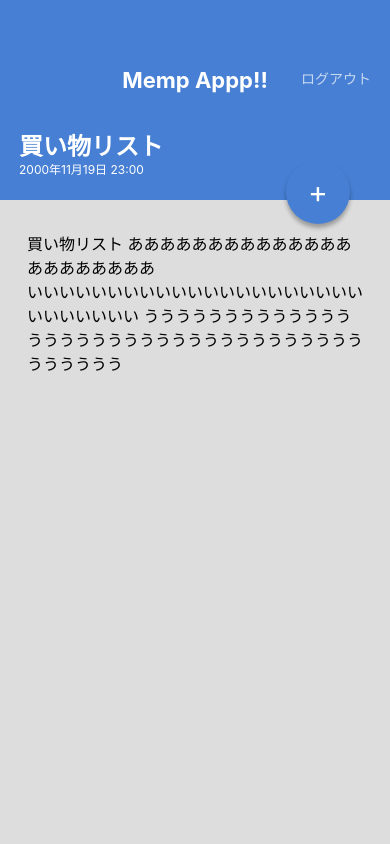
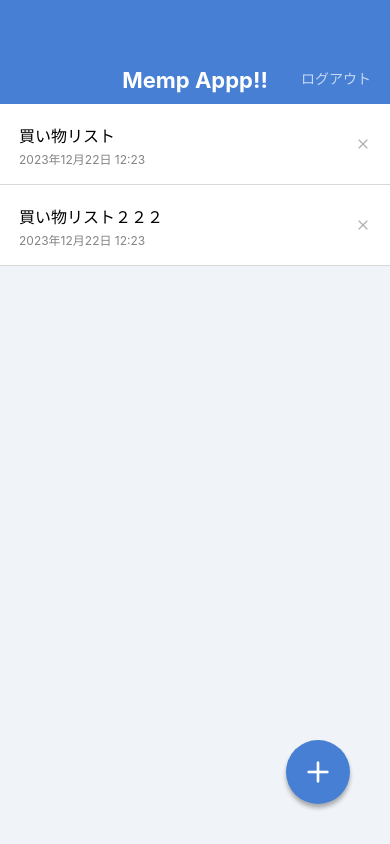
Before and after one commit to tokutaro/MemoApp2, a React Native app: screen / in a window 390 px wide. Built offline with nearby package versions, Linux system fonts and the light colour scheme.

Commit message:
アイコン作った

```diff
--- a/App.jsx
+++ b/App.jsx
@@ -1,10 +1,10 @@
 import React from 'react';
 
 import MemoListScreen from './src/screens/MomoListScree';
-import MemoDetailScreen from './src/screens/MemoDetailScreen';
+// import MemoDetailScreen from './src/screens/MemoDetailScreen';
 
 export default function App() {
   return (
-    <MemoDetailScreen />
+    <MemoListScreen />
   );
 }
--- a/package.json
+++ b/package.json
@@ -12,7 +12,8 @@
     "expo-updates": "~0.15.6",
     "prop-types": "^15.8.1",
     "react": "^18.1.0",
-    "react-native": "0.70.8"
+    "react-native": "0.70.8",
+    "@expo/vector-icons": "^13.0.0"
   },
   "devDependencies": {
     "@babel/core": "^7.20.0",
--- a/src/components/CircleButton.jsx
+++ b/src/components/CircleButton.jsx
@@ -1,19 +1,24 @@
 import React from 'react';
-import { View, Text, StyleSheet } from 'react-native';
+import { View, StyleSheet } from 'react-native';
 import { string, shape } from 'prop-types';
 
+import { Feather } from '@expo/vector-icons';
+
+// <Feather name="plus" size={24} color="black" />
+//       <Text style={styles.circleButtonLabel}>{children}</Text>
+
 export default function CircleButton(props) {
-  const { children, style } = props;
+  const { style, name } = props;
   return (
     <View style={[styles.circleButton, style]}>
-      <Text style={styles.circleButtonLabel}>{children}</Text>
+      <Feather name={name} size={32} color="white" />
     </View>
   );
 }
 
 CircleButton.propTypes = {
-  children: string.isRequired,
   style: shape(),
+  name: string.isRequired,
 };
 
 CircleButton.defaultProps = {
--- a/src/components/MemoList.jsx
+++ b/src/components/MemoList.jsx
@@ -1,5 +1,7 @@
 import React from 'react';
 import { StyleSheet, Text, View } from 'react-native';
+
+import { Feather } from '@expo/vector-icons';
 
 export default function MemoList() {
   return (
@@ -10,7 +12,7 @@
           <Text style={styles.memoListItemDate}>2023年12月22日 12:23</Text>
         </View>
         <View>
-          <Text>X</Text>
+          <Feather name="x" size={16} color="#B0B0B0"/>
         </View>
       </View>
       <View style={styles.memoListItem}>
@@ -19,7 +21,7 @@
           <Text style={styles.memoListItemDate}>2023年12月22日 12:23</Text>
         </View>
         <View>
-          <Text>X</Text>
+          <Feather name="x" size={16} color="#B0B0B0"/>
         </View>
       </View>
     </View>
--- a/src/screens/MemoDetailScreen.jsx
+++ b/src/screens/MemoDetailScreen.jsx
@@ -1,5 +1,7 @@
 import React from 'react';
-import { ScrollView, Text, View, StyleSheet } from 'react-native';
+import {
+  ScrollView, Text, View, StyleSheet,
+} from 'react-native';
 
 import AppBar from '../components/AppBar';
 import CircleButton from '../components/CircleButton';
@@ -14,13 +16,12 @@
       </View>
       <ScrollView style={styles.memoBody}>
         <Text style={styles.memoText}>
-          買い物リスト
-          ああああああああああああああああああああああ{'\n'}
+          ああああああああああああああああああああああああああああ
           いいいいいいいいいいいいいいいいいいいいいいいいいいいい
-          うううううううううううううううううううううううううううううううううううううううう
+          うううううううううううううううううううううううううううう
         </Text>
       </ScrollView>
-      <CircleButton style={{ top: 160, buttom: 'auto' }}>+</CircleButton>
+      <CircleButton style={{ top: 160, buttom: 'auto' }} name="edit-2" />
     </View>
   );
 }
@@ -42,7 +43,7 @@
     fontSize: 24,
     fontWeight: 'bold',
   },
-  memoDate:{
+  memoDate: {
     color: '#FFFFFF',
     fontSize: 12,
     lineHeight: 16,
--- a/src/screens/MomoListScree.jsx
+++ b/src/screens/MomoListScree.jsx
@@ -10,7 +10,7 @@
     <View style={styles.container}>
       <AppBar />
       <MemoList />
-      <CircleButton>+</CircleButton>
+      <CircleButton name="plus" />
     </View>
   );
 }
```
Also changed, not shown: 1 other file (tests, documents, lock files or other folders).
